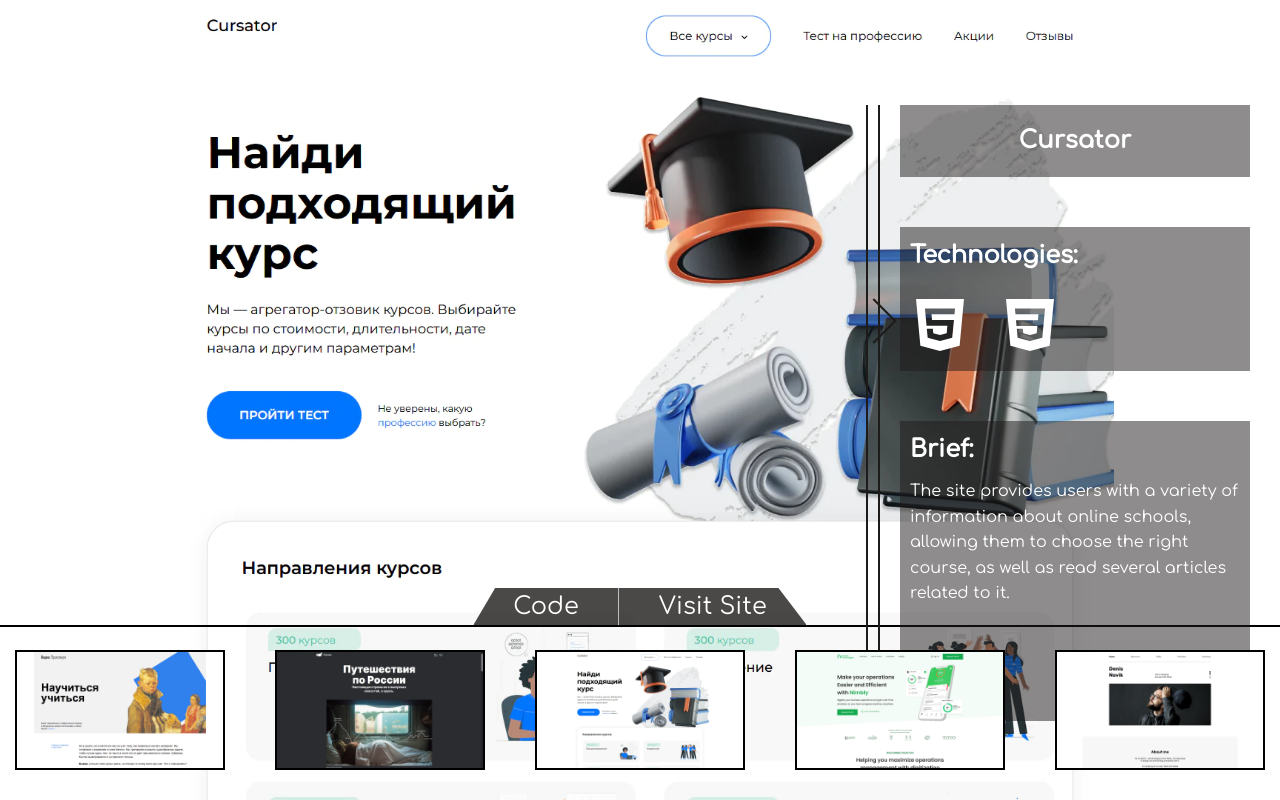
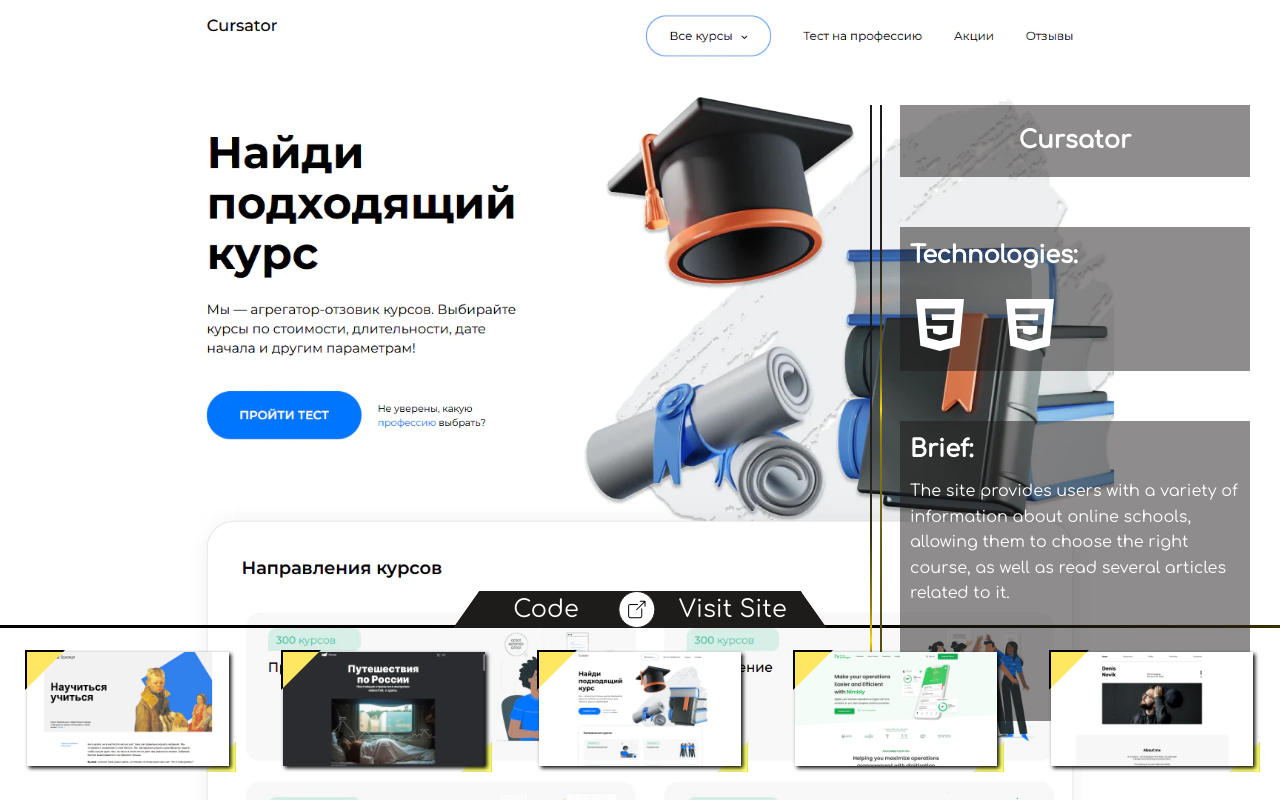
Before and after one commit to kanae367/projects-website, a React (Vite) app: page / in a window 1280 px wide. Built offline with nearby package versions, Linux system fonts and the light colour scheme.

Commit message:
Добавлены новые стили

```diff
--- a/src/components/Info/Info.tsx
+++ b/src/components/Info/Info.tsx
@@ -16,6 +16,7 @@
 
     return(
         <div className={style.container}>
+            <div className={style.lines}></div>
             <h2 className={style.header}>{name}</h2>
             <div className={style.swiperContainer}>
                 <h3 className={style.title}>Technologies:</h3>
--- a/src/components/Info/info.module.scss
+++ b/src/components/Info/info.module.scss
@@ -10,27 +10,65 @@
         width: 350px;
     }
 
-    &::after{
+    // &::after{
+    //     content: '';
+    //     position: absolute;
+    //     top: 0;
+    //     right: calc(100% + 20px);
+    //     width: 10px;
+    //     height: 100%;
+    //     border-left: 2px solid rgb(163, 3, 3);
+    //     border-right: 2px solid rgb(163, 3, 3);
+    // }
+
+    // &::before{
+    //     content: '';
+    //     position: absolute;
+    //     top: 200px;
+    //     right: calc(100% + 10px);
+    //     width: 30px;
+    //     height: 30px;
+    //     border-top: 2px solid #1e1b1b;
+    //     border-right: 2px solid #1e1b1b;
+    //     rotate: 45deg;
+    // }
+}
+
+@keyframes line-animation {
+    0%{
+        background-position: bottom;
+    }
+    80%{
+        background-position: top;
+    }
+    100%{
+        background-position: top;
+    }
+}
+
+.lines{
+    position: absolute;
+    left: -30px;
+    top: 0;
+    height: 100%;
+    width: 10px;
+
+    &::after,
+    &::before{
+        position: absolute;
         content: '';
-        position: absolute;
+        left: 0;
         top: 0;
-        right: calc(100% + 20px);
-        width: 10px;
+        animation: line-animation 10s linear infinite;
+        background-image: linear-gradient(to bottom, #1e1b1b, 48%,  gold, 52%, #1e1b1b);
+        background-size: 100% 300%;
         height: 100%;
-        border-left: 2px solid #1e1b1b;
-        border-right: 2px solid #1e1b1b;
+        width: 2px;
     }
 
-    &::before{
-        content: '';
-        position: absolute;
-        top: 200px;
-        right: calc(100% + 10px);
-        width: 30px;
-        height: 30px;
-        border-top: 2px solid #1e1b1b;
-        border-right: 2px solid #1e1b1b;
-        rotate: 45deg;
+    &::after{
+        left: 10px;
+        animation-delay: 1.5s;
     }
 }
 
--- a/src/components/backgroundImage/image.module.scss
+++ b/src/components/backgroundImage/image.module.scss
@@ -7,8 +7,8 @@
         object-fit: cover;
         left: 0;
         top: 0;
-        width: 100vw;
-        height: 100vh;
+        width: 100%;
+        height: 100%;
     }
 
     @media screen and (max-width: 1279px) {
@@ -23,7 +23,7 @@
     opacity: 0;
 
     @media screen and (min-width: 1280px) {
-        object-fit: cover;
+        object-fit: contain;
         left: 0;
         top: 0;
         width: 100vw;
--- a/src/components/bottomSlider/BottomSlider.tsx
+++ b/src/components/bottomSlider/BottomSlider.tsx
@@ -29,15 +29,16 @@
     return(
         <div className={style["slider-outer"]}>
             <div className={style.links}>
-                <a className={style.link} href={links.github}>Code</a>
-                <a className={style.link} href={links.website}>Visit Site</a>
+                <a className={style.link} href={links.github} target='_blank'>Code</a>
+                <a className={style.link} href={links.website} target='_blank'>Visit Site</a>
             </div>
+            <div className={style.header}></div>
             <Swiper
                 modules={[A11y, Mousewheel, Keyboard]}
-
                 breakpoints={{
                     390: {
-                        slidesPerView: 1,
+                        slidesPerView: 3,
+                        spaceBetween: 15
                     },
                     768:{
                         slidesPerView: 3,
@@ -55,6 +56,7 @@
                 centeredSlidesBounds={true}
                 slideToClickedSlide={true}
                 centeredSlides={true}
+                allowTouchMove={false}
                 className={style.wrapper}>
 
                 {swiperSlides}
--- a/src/components/bottomSlider/bottomSlider.module.scss
+++ b/src/components/bottomSlider/bottomSlider.module.scss
@@ -3,6 +3,7 @@
 
 .wrapper{
     color: white;
+    padding: 0 10px !important;
 
     @media screen and (max-width: 768px) {
         width: calc(100% - 80px);
@@ -25,36 +26,87 @@
     @media screen and (min-width: 1280px) {
         height: 175px;
         width: 100vw;
-
-        &::after{
-            content: '';
-            position: absolute;
-            height: 2px;
-            background-color: black;
-            top: 0;
-            left: 0;
-            right: 0;
-        }
     }
 }
 
+@keyframes anim {
+    0%{background-position: right;}
+    100%{background-position: left;}
+}
+
+.header{
+    position: absolute;
+    height: 3px;
+    left: 0;
+    right: 0;
+    top: 0;
+    background-image: linear-gradient(to right, black, 45%, gold, 55%, black);
+    background-size: 300% 100%;
+    animation: anim 5s linear alternate infinite;
+}
+
 .slide{
-    width: 200px;
     user-select: none;
+    position: relative;
+    padding-bottom: 2px;
+
+    &::before{
+        content: '';
+        position: absolute;
+        left: 0px;
+        top: 0px;
+        background-color: rgb(255, 231, 97);
+        clip-path: polygon(-2px -2px, 100% -2px, -2px 100%);
+        width: 40px;
+        height: 40px;
+        border-top: 2px solid black;
+        border-left: 2px solid black;
+        z-index: 3;
+    }
+
+    &::after{
+        content: '';
+        position: absolute;
+        right: -5px;
+        bottom: 0px;
+        background-color: #fdff6b;
+        clip-path: polygon(100% 0, 100% 100%, 0 100%);
+        width: 30px;
+        height: 30px;
+        box-shadow: inset 0 0 1px black;
+    }
 }
 
 .image{
-    width: 100%;
-    height: 100%;
+    width: calc(100% - 4px);
+    height: calc(100% - 4px);
+    position: relative;
     object-fit: cover;
-    border: 2px solid black;
+    margin-left: 2px;
+    margin-top: 2px;
+    box-shadow: 2px 2px 4px black;
+    z-index: 2;
+    user-select: none;
 }
 
 .links{
     position: absolute;
-    top: 0;
+    top: 3px;
     left: 50%;
     transform: translateX(-50%) translateY(-100%);
+    background-color: rgba($color: #1e1b1b, $alpha: 1);
+    clip-path: polygon(7% 0, 93% 0, 100% 100%, 0 100%);
+    z-index: 5;
+
+    &::before{
+        content: '';
+        position: absolute;
+        width: 100%;
+        height: 100%;
+        z-index: 20;
+        pointer-events: none;
+        box-shadow: inset 0 0 0 2px #1e1b1b;
+    }
 }
 
 .link{
@@ -63,14 +115,58 @@
     padding: 5px 40px;
     text-decoration: none;
     color: white;
-    background-color: rgba($color: #1e1b1b, $alpha: .8);
+    transition: background-color .5s, color .5s;
+
+    &:hover{
+        background-color: white;
+        color: black;
+    }
+
+    &::before{
+        content: '';
+        position: absolute;
+        width: 2px;
+        height: calc(100% + 25px);
+        background-color: #1e1b1b;
+        top: -5px;
+    }
 
     &:first-child{
-        clip-path: polygon(0 100%, 15% 0%, 100% 0%, 100% 100%);
+        padding-left: 60px;
+        padding-right: 60px;
+        position: relative;
+
+        &::before{
+            left: 7px;
+            rotate: 35deg;
+        }
     }
 
     &:last-child{
         position: relative;
-        clip-path: polygon(0 0, 85% 0%, 100% 100%, 0 100%);
+
+        &::before{
+            right: 8px;
+            rotate: -35deg;
+        }
+
+        &::after{
+            content: '';
+            position: absolute;
+            left: -20px;
+            top: 0;
+            height: calc(100% - 2px);
+            width: 35px;
+            pointer-events: none;
+            border-radius: 50%;
+            background-color: white;
+            background-size: 60%;
+            background-repeat: no-repeat;
+            background-position: center;
+            background-image: url('/icons/link.svg');
+            border: 1px solid #1e1b1b;
+
+            z-index: 5555;
+        }
     }
 }
```
Also changed, not shown: public/fullimages/designagency.webp, public/icons/link.svg (added).
